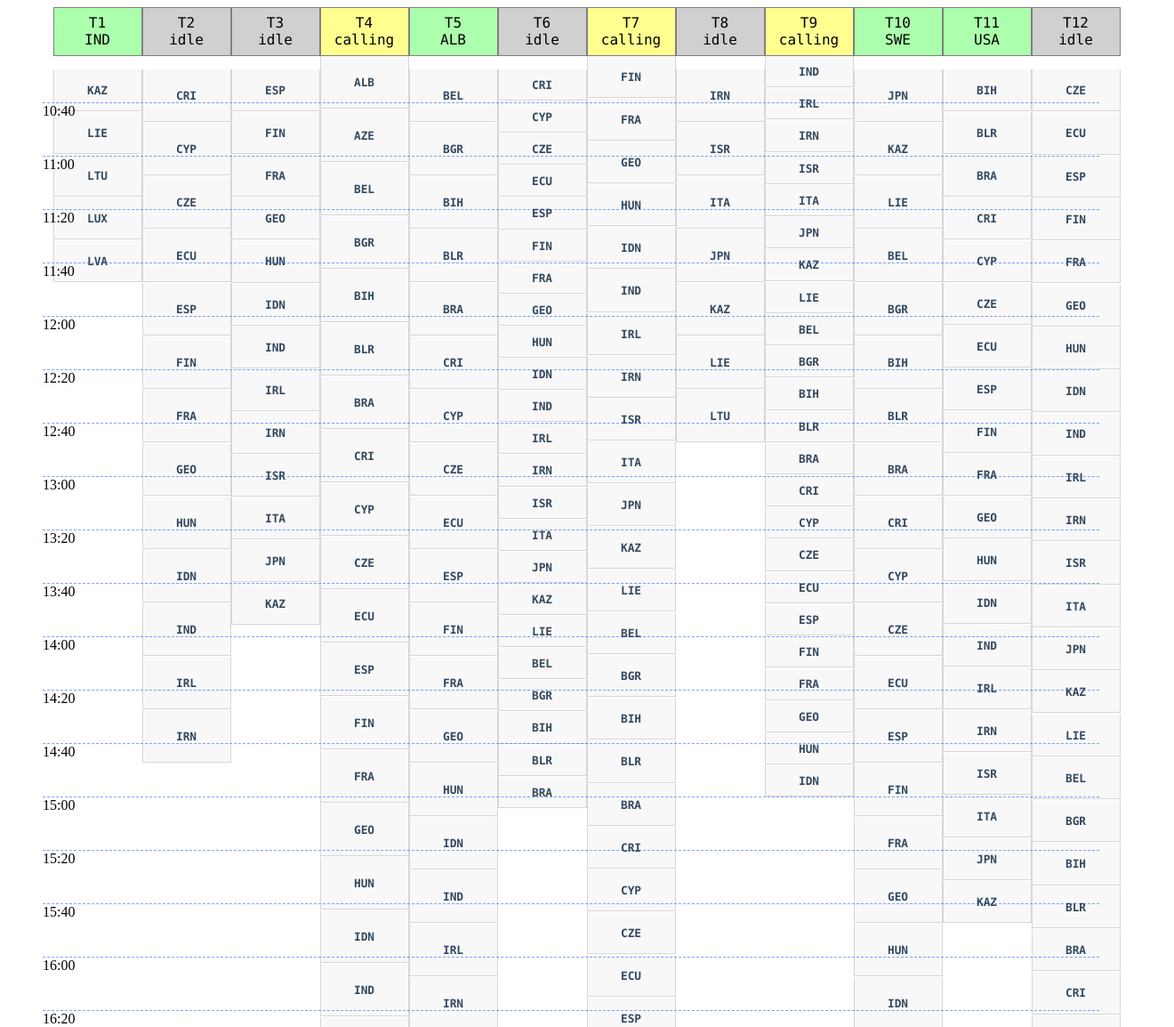
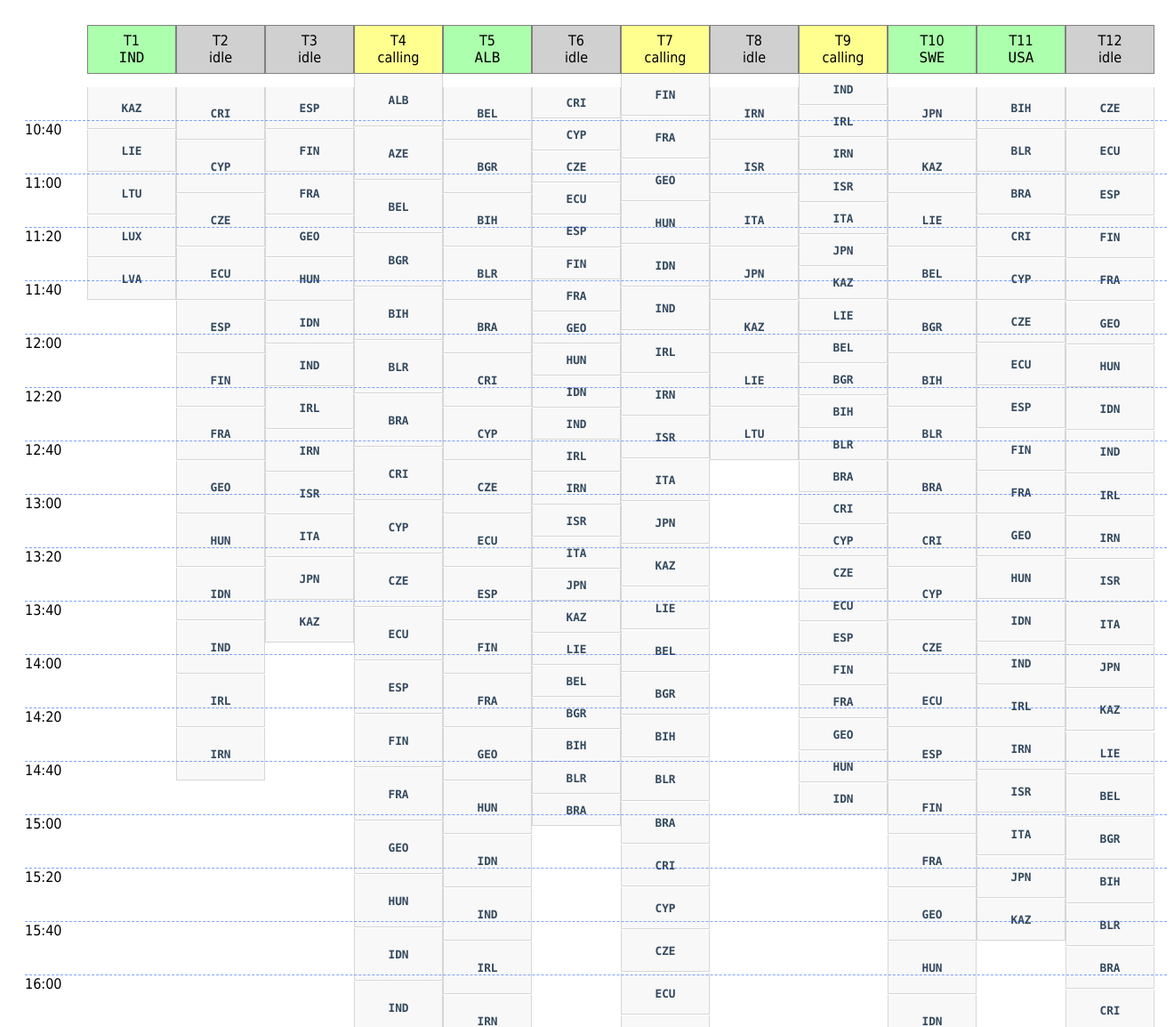
Before and after one commit to estherbod/cohmo, a Flask app: page /queues in a window 1320 px wide. Shown: the top 1154 px of the page at 89% size. Run offline with Flask 2, Linux system fonts and the light colour scheme; some libraries are stand-ins or nearby versions.

Commit message:
Improved the style of queues.

```diff
--- a/cohmo/static/queues.css
+++ b/cohmo/static/queues.css
@@ -1,6 +1,22 @@
+#main-container {
+    position: relative;
+    width: -webkit-fit-content;
+    width: -moz-fit-content;
+    width: fit-content;
+    margin: 0 auto;'
+}
+
 #queues {
     width: 1201px;
     margin: 0 auto;
+    padding-left: 70px;
+}
+
+#schedule-times {
+    width: 100%;
+    height: 100%;
+    position: absolute;
+    z-index: 1;
 }
 
 .queue-column {
@@ -25,7 +41,6 @@
     font-weight: bold;
     text-align: center;
     vertical-align: middle;
-    font-family: "Roboto Mono", Monaco, courier, monospace;
     font-size: 0.8em;
     color: #34495e;
 }
@@ -34,7 +49,9 @@
     width: 100%;
     text-align: center;
     vertical-align: middle;
+/*
     font-family: "Roboto Mono", Monaco, courier, monospace;
+*/
     font-size: 1em;
     box-sizing: border-box;
     -moz-box-sizing: border-box;
@@ -63,19 +80,8 @@
     background-color: #D0D0D0;
 }
 
-#schedule-times {
-/*
-    background-color: black;
-*/
-    width: 90%;
-    height: 100%;
-    position: absolute;
-    z-index: 1;
-    padding-left: 40px;
-}
-
 .time-in-schedule {
     position: absolute;
-    width: 100%;
+    width: 101%;
     border-top: 1px dashed #004bff80;
 }
--- a/cohmo/static/queues.js
+++ b/cohmo/static/queues.js
@@ -3,6 +3,7 @@
 const TableStatus = Object.freeze({CALLING: 0, CORRECTING: 1, IDLE: 2});
 const TableStatusName = ['Calling', 'Coordination', 'Idle'];
 const SECOND_IN_PIXELS = 0.05;
+const UPDATE_INTERVAL = 10; // in seconds
 
 let queues_model = {
     tables: [],
@@ -32,7 +33,7 @@ function update_queues() {
 }
 
 update_queues();
-setInterval(update_queues, 10000);
+setInterval(update_queues, UPDATE_INTERVAL * 1000);
 
 
 const SCHEDULE_TIMES_INTERVAL = 20*60;
@@ -91,7 +92,7 @@ Vue.component('team-in-queue', {
         },
     },
     template: `
-<div class='team-in-queue'
+<div class='team-in-queue team'
      :style='"height: " + height + "px; line-height: " + height + "px; top: " + top_pos + "px"'>[[ team ]]</div>`
 });
 
@@ -156,7 +157,7 @@ Vue.component('queue-header', {
 <div v-bind:class='"queue-header " + [[status_name]]'>
     <div class='queue-header-container'>
         <div class='table-name'>[[ table.name ]]</div>
-        <div class='correcting' v-if='correcting'> [[ table.current_coordination_team ]] </div>
+        <div class='correcting team' v-if='correcting'> [[ table.current_coordination_team ]] </div>
         <div class='calling' v-if='calling'> calling </div>
         <div class='idle' v-if='idle'> idle </div>
     </div>
--- a/cohmo/templates/queues.html
+++ b/cohmo/templates/queues.html
@@ -5,8 +5,10 @@
     <script src='https://unpkg.com/axios@0.18.0/dist/axios.js'></script>
     <script src='{{url_for("static", filename="queues.js")}}' defer></script>
     <link rel='stylesheet' type='text/css' href='{{url_for("static", filename="queues.css")}}'>
+    <link rel='stylesheet' type='text/css' href='{{url_for("static", filename="global.css")}}'>
 </head>
 <body>
+    <div id='main-container'>
     <div id='schedule-times'>
         <div class='times-header'></div>
         <div class='times-container'>
@@ -28,4 +30,7 @@
             </div>
         </div>
     </div>
+<!--
+    </div>
+-->
 </body>
```
Also changed, not shown: cohmo/static/global.css (renamed from cohmo/static/general_admin.css).
